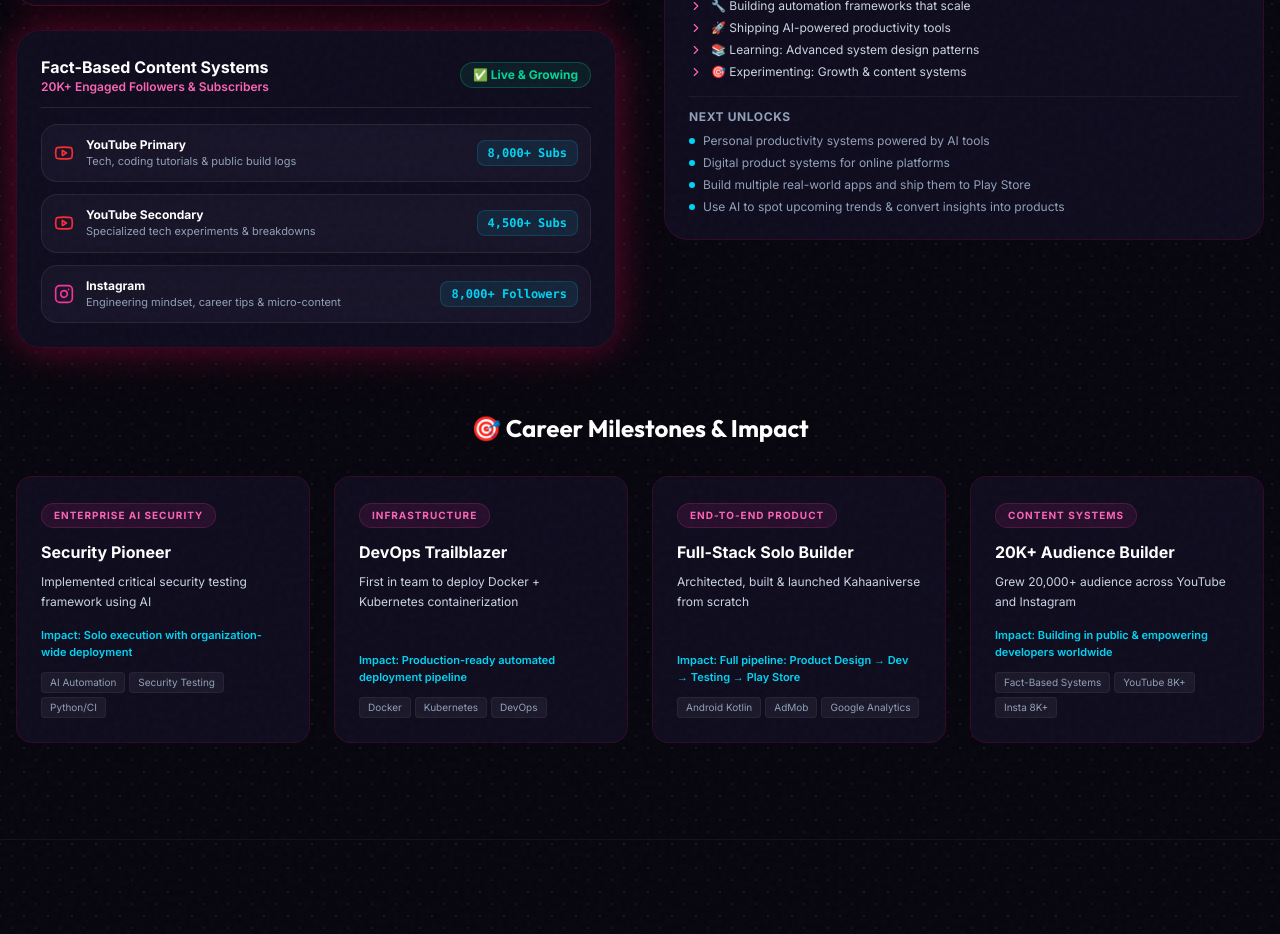
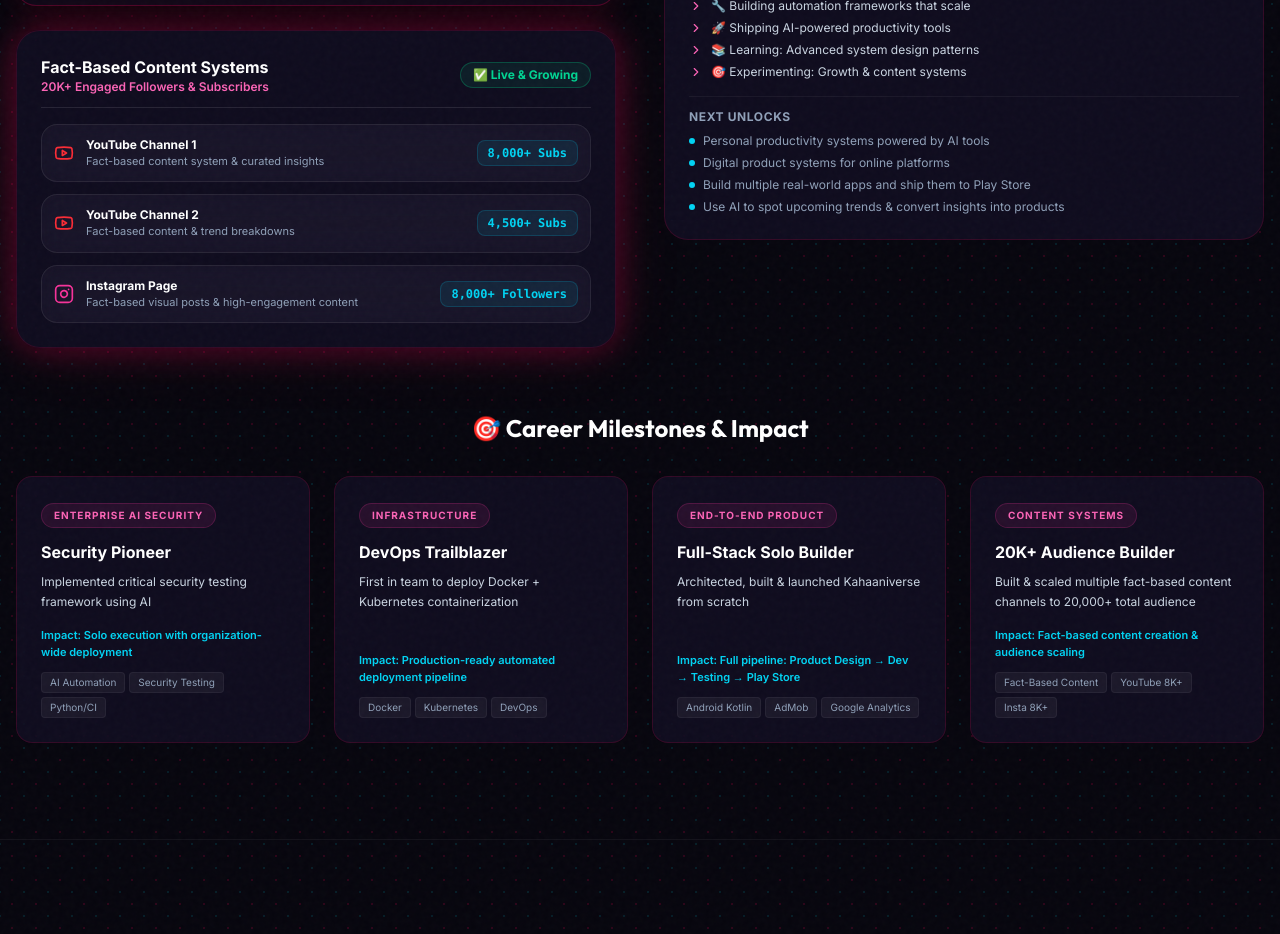
Before and after one commit to rishishpradhan16/rishish-pradhan-studios-website, a React (Vite) app: page / in a window 1280 px wide. Shown: the part 3620-4554 px from the top of the page. Built offline with nearby package versions, Linux system fonts and the light colour scheme.

Commit message:
newupdate

```diff
--- a/src/data/founderData.ts
+++ b/src/data/founderData.ts
@@ -67,9 +67,9 @@ export const fontData: FounderProfile = {
     totalAudience: "20K+ Engaged Followers & Subscribers",
     status: "✅ Live & Growing",
     channels: [
-      { platform: "YouTube Primary", metric: "8,000+ Subs", desc: "Tech, coding tutorials & public build logs" },
-      { platform: "YouTube Secondary", metric: "4,500+ Subs", desc: "Specialized tech experiments & breakdowns" },
-      { platform: "Instagram", metric: "8,000+ Followers", desc: "Engineering mindset, career tips & micro-content" },
+      { platform: "YouTube Channel 1", metric: "8,000+ Subs", desc: "Fact-based content system & curated insights" },
+      { platform: "YouTube Channel 2", metric: "4,500+ Subs", desc: "Fact-based content & trend breakdowns" },
+      { platform: "Instagram Page", metric: "8,000+ Followers", desc: "Fact-based visual posts & high-engagement content" },
     ],
   },
   achievements: [
@@ -104,9 +104,9 @@ export const fontData: FounderProfile = {
       id: "content",
       title: "20K+ Audience Builder",
       badge: "Content Systems",
-      achievement: "Grew 20,000+ audience across YouTube and Instagram",
-      impact: "Building in public & empowering developers worldwide",
-      tech: ["Fact-Based Systems", "YouTube 8K+", "Insta 8K+"],
+      achievement: "Built & scaled multiple fact-based content channels to 20,000+ total audience",
+      impact: "Fact-based content creation & audience scaling",
+      tech: ["Fact-Based Content", "YouTube 8K+", "Insta 8K+"],
       iconName: "Users",
     },
   ],
```
